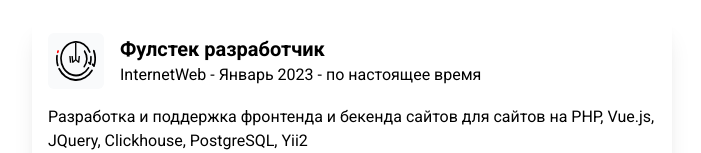
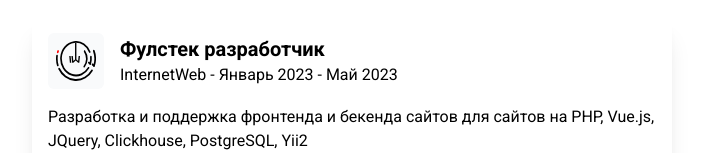
Before and after one commit to Ivang71/portfolio, a Next.js app: page /portfolio/ru in a window 1280 px wide. Shown: the part 387-540 px from the top of the page, without its empty margins (288-989 px from the left). Built offline with nearby package versions, Linux system fonts and the light colour scheme.

Commit message:
fix employment date

```diff
--- a/app/page.tsx
+++ b/app/page.tsx
@@ -16,7 +16,7 @@
                     <Image src='/portfolio/logos/internetweb.svg' alt='Softgamings logo' width={200} height={200} className='w-14 h-14 mr-4 rounded-md bg-gray-50 p-2' />
                     <div className='flex flex-col'>
                         <span className='text-xl font-bold'>Fullstack Engineer</span>
-                        <div>InternetWeb - January 2023 - Present</div>
+                        <div>InternetWeb - January 2023 - May 2023</div>
                     </div>
                 </div>
                 <div>
--- a/app/ru/page.tsx
+++ b/app/ru/page.tsx
@@ -16,7 +16,7 @@
                     <Image src='/portfolio/logos/internetweb.svg' alt='Softgamings logo' width={200} height={200} className='w-14 h-14 mr-4 rounded-md bg-gray-50 p-2' />
                     <div className='flex flex-col'>
                         <span className='text-xl font-bold'>Фулстек разработчик</span>
-                        <div>InternetWeb - Январь 2023 - по настоящее время</div>
+                        <div>InternetWeb - Январь 2023 - Май 2023</div>
                     </div>
                 </div>
                 <div>
```
